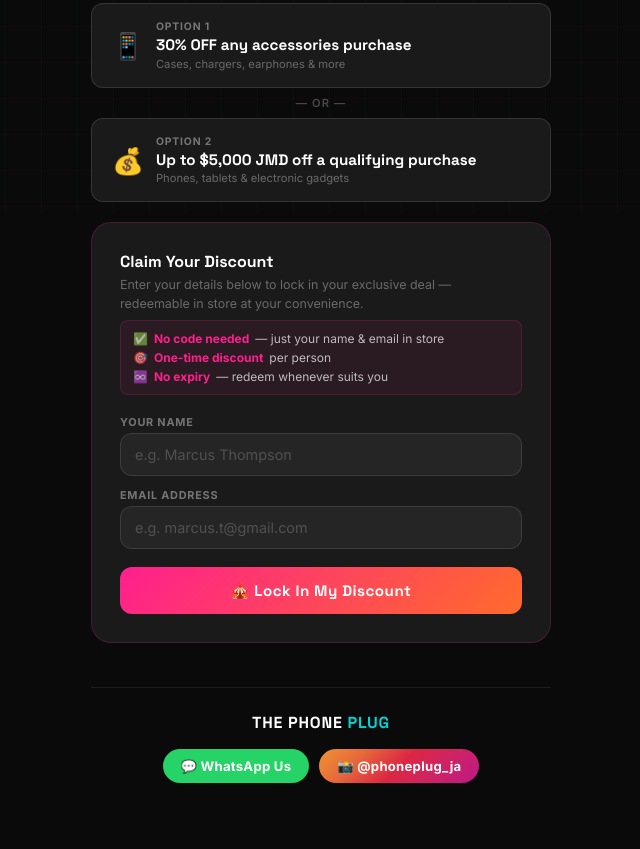
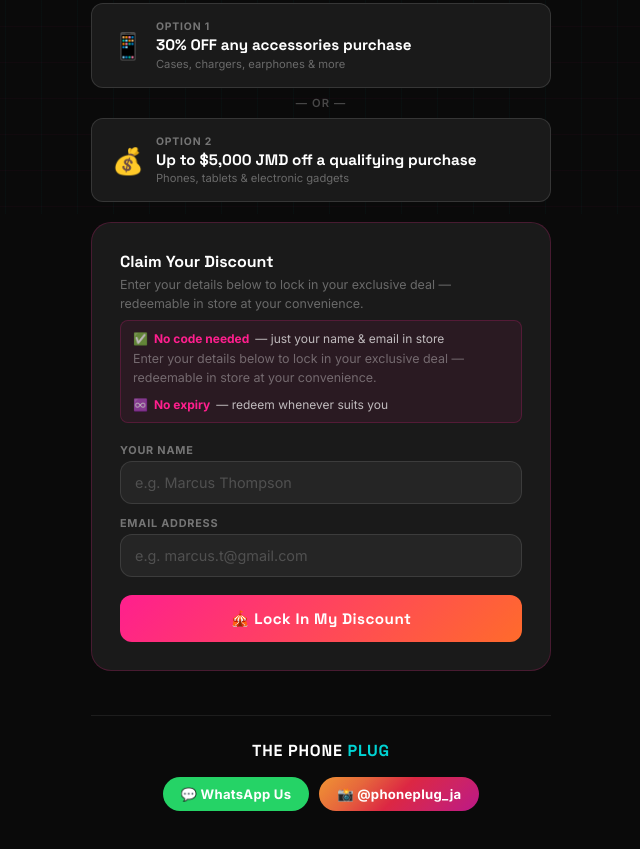
Before and after one commit to phoneplugja/stock-check, a plain HTML site: page carnival-signup.html in a window 1280 px wide. Shown: the part 586-1435 px from the top of the page, without its empty margins (319-959 px from the left). Drawn offline with Linux system fonts and the light colour scheme.

Commit message:
Update carnival-signup.html

```diff
--- a/carnival-signup.html
+++ b/carnival-signup.html
@@ -503,7 +503,7 @@
 
     <div class="form-notice">
       <div class="form-notice-item">✅ <span>No code needed</span> — just your name & email in store</div>
-      <div class="form-notice-item">🎯 <span>One-time discount</span> per person</div>
+      <div class="form-subtitle">Enter your details below to lock in your exclusive deal — redeemable in store at your convenience.</div>
       <div class="form-notice-item">♾️ <span>No expiry</span> — redeem whenever suits you</div>
     </div>
 
```
